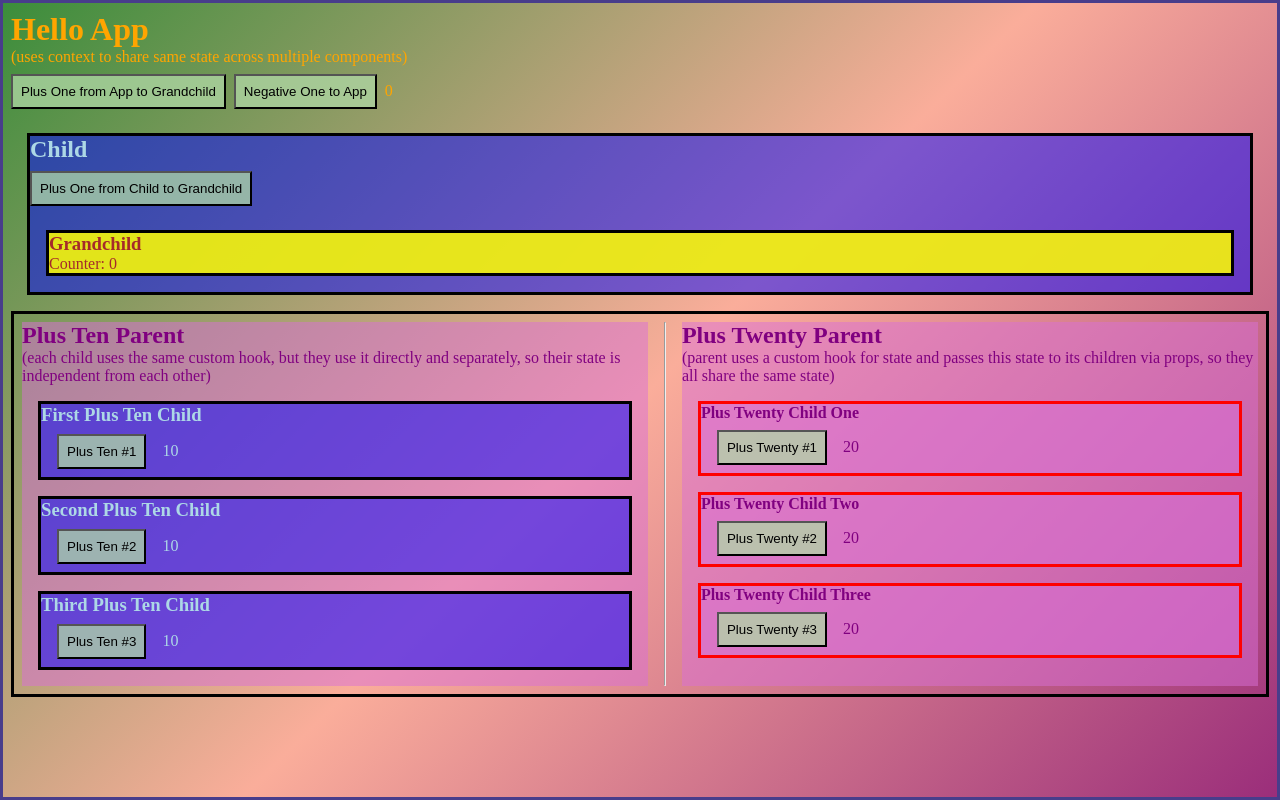
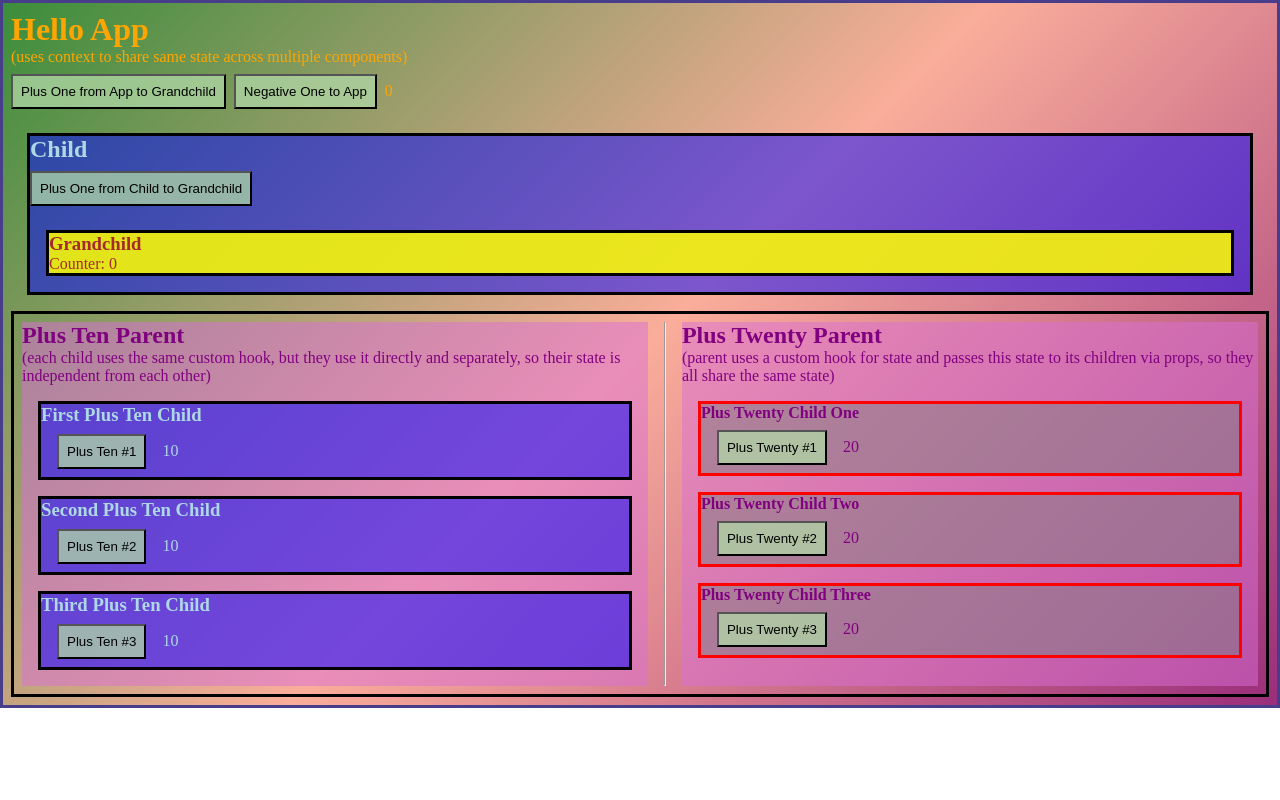
Before and after one commit to franco-ortega/demo-react-02-context, a React (Create React App) app: page / in a window 1280 px wide. Built offline with nearby package versions, Linux system fonts and the light colour scheme.

Commit message:
fine tune styling

```diff
--- a/src/index.css
+++ b/src/index.css
@@ -4,8 +4,11 @@
   padding: 0;
 }
 
+body {
+  height: 100vh;
+}
+
 main {
-  height: 100vh;
   padding: 0.5rem;
 }
 
@@ -51,6 +54,10 @@ div {
   color: purple;
 }
 
+span div div {
+  background-color: hsl(0, 0%, 50%, 0.5);
+}
+
 div > section > button {
   margin: 0.5rem 1rem;
 }
@@ -64,7 +71,7 @@ main div div button {
   margin: 0.5rem 1rem;
 }
 
-main span {
+span {
   border: medium solid black;
   width: fit-content;
   margin: auto;
```
